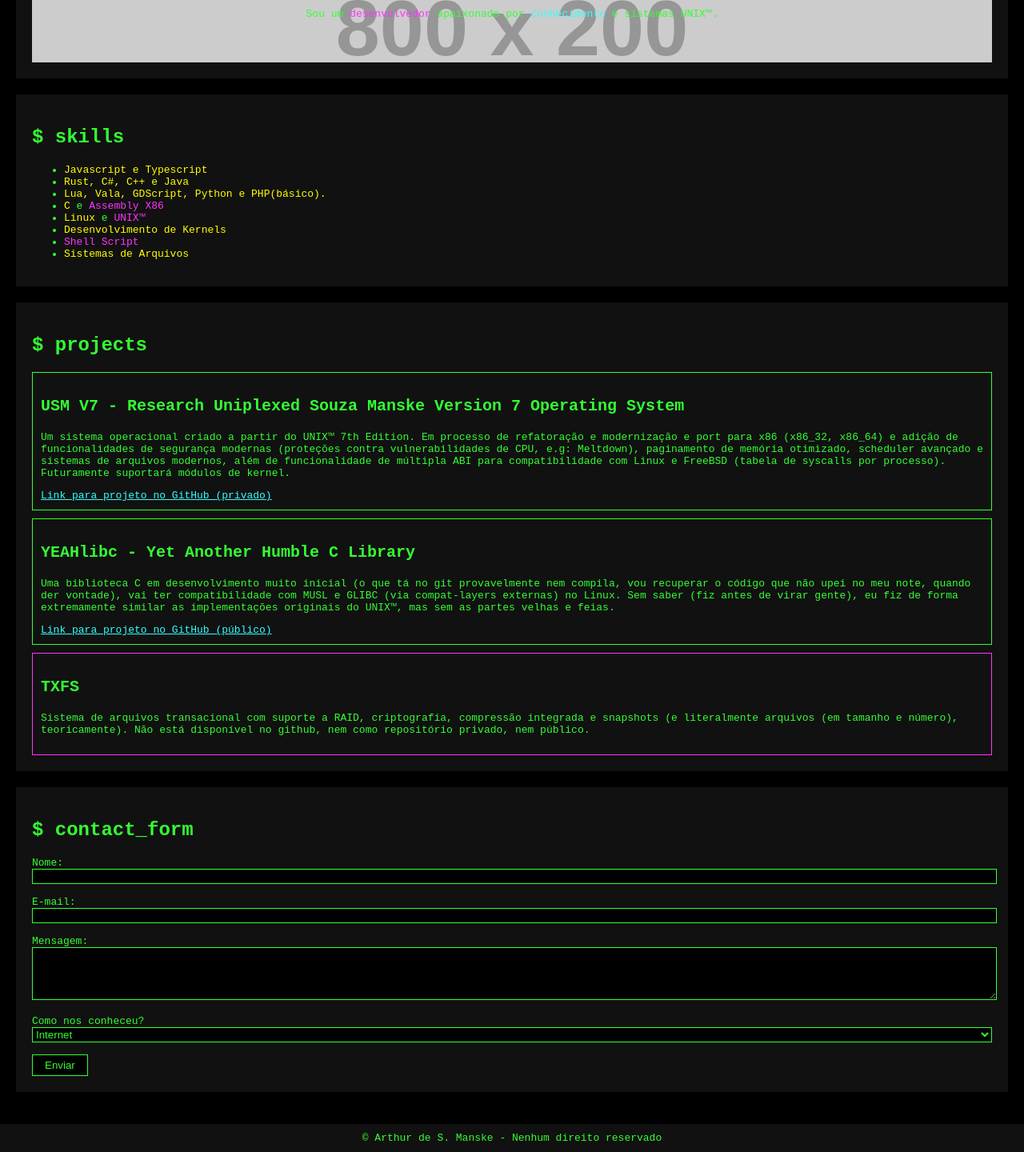
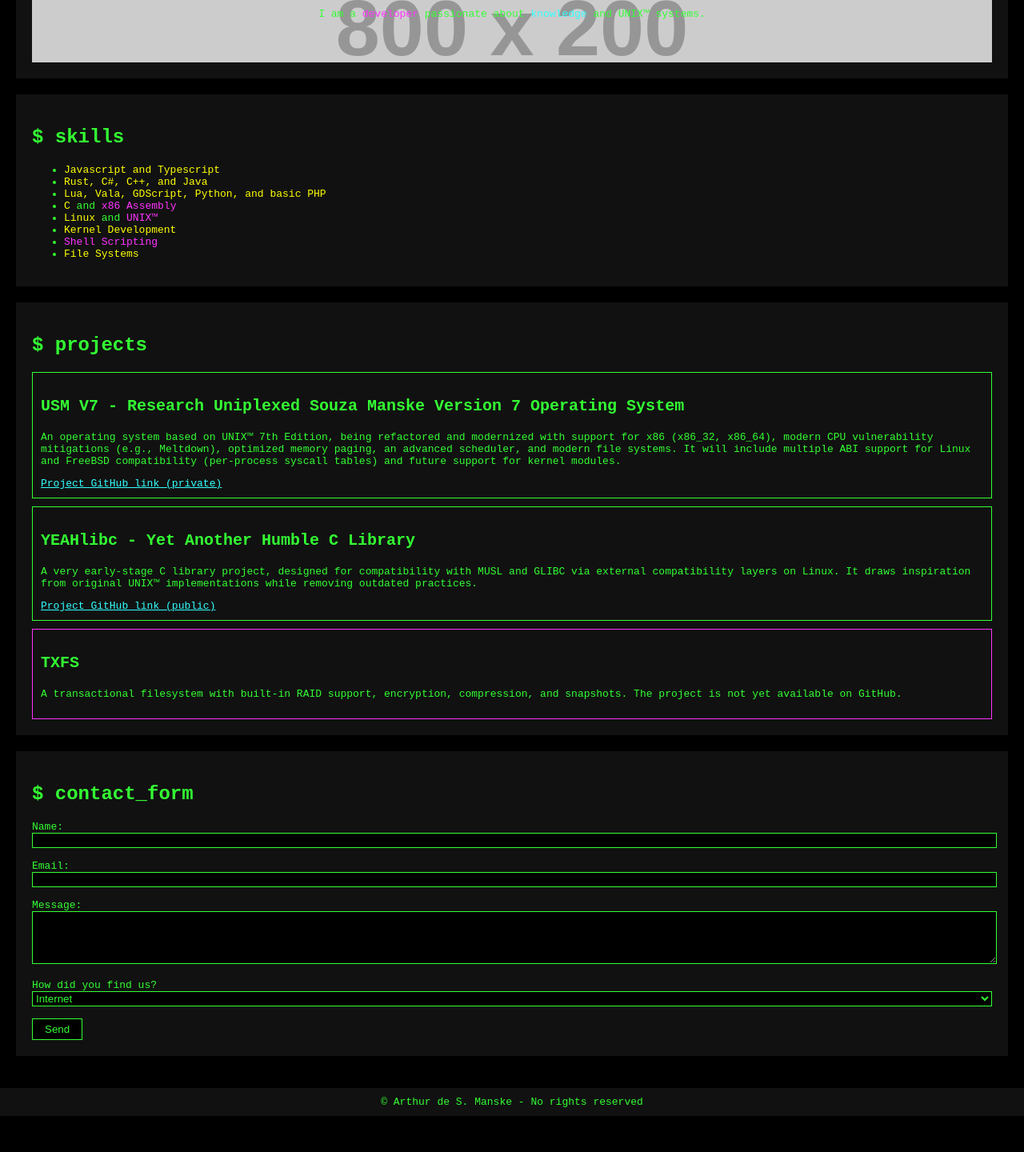
Before and after one commit to arthur-manske/UC12-Portofolio, a plain HTML site: page html/index.html in a window 1280 px wide. Shown: the part 217-1657 px from the top of the page at 80% size. After the commit the page ends 1612 px from the top, so only its background shows below. Drawn offline with Linux system fonts and the light colour scheme; placeholder pictures from the web are drawn by us.

Commit message:
UPDATE: English usage

```diff
--- a/html/index.html
+++ b/html/index.html
@@ -4,17 +4,10 @@
 <head>
     <meta charset="UTF-8">
     <meta name="viewport" content="width=device-width, initial-scale=1.0">
-    <title>melhor portifolio do universo</title>
+    <title> Arthur's Portofolio </title>
 </head>
 
 <body style="margin: 0; font-family: monospace; background-color: #000; color: #33ff33;">
-    <!--
-        *
-        * Header de navegação interna, somente
-        * Ficou meio(bem) confuso por causa do CSS Inline
-        * Mas aconteceu no código todo.
-        *
-    -->
     <header style="position: fixed; top: 0; left: 0; width: 100%; background-color: #111; padding: 10px; z-index: 100;">
         <nav style="text-align: center;">
             <a href="#intro" style="color: #33ff33; margin: 0 10px; text-decoration: none;">[Intro]</a>
@@ -26,25 +19,23 @@
 
     <main style="margin-top: 70px; padding: 20px;">
         <section id="intro" style="background-color: #111; padding: 20px; margin-bottom: 20px;">
-            <div
-                style="background-image: url('https://via.placeholder.com/800x200'); background-size: cover; padding: 40px;">
+            <div style="background-image: url('https://via.placeholder.com/800x200'); background-size: cover; padding: 40px;">
                 <h1 style="text-align: center; font-size: 28px;">Arthur de S. Manske</h1>
-                <p style="text-align: center;">Sou um <span style="color: #ff33ff;">desenvolvedor</span> apaixonado por
-                    <span style="color: #33ffff;">conhecimento</span> e sistemas UNIX&trade;.</p>
+                <p style="text-align: center;">I am a <span style="color: #ff33ff;">developer</span> passionate about <span style="color: #33ffff;">knowledge</span> and UNIX&trade; systems.</p>
             </div>
         </section>
 
-        <section id="skills"style="background-color: #111; padding: 20px; margin-bottom: 20px;">
+        <section id="skills" style="background-color: #111; padding: 20px; margin-bottom: 20px;">
             <h2 style="font-size: 24px; text-align: left;">$ skills</h2>
             <ul>
-                <li><span style="color: #ffff00;">Javascript e Typescript</span></li>
-                <li><span style="color: #ffff00;">Rust, C#, C++ e Java </span></li>
-                <li><span style="color: #ffff00;">Lua, Vala, GDScript, Python e PHP(básico). </span></li>
-                <li><span style="color: #ffff00;">C</span> e <span style="color: #ff33ff;">Assembly X86</span></li>
-                <li><span style="color: #ffff00;">Linux</span> e <span style="color: #ff33ff;">UNIX&trade;</span></li>
-                <li><span style="color: #ffff00;">Desenvolvimento de Kernels</span></li>
-                <li><span style="color: #ff33ff;">Shell Script</span></li>
-                <li><span style="color: #ffff00;">Sistemas de Arquivos</span></li>
+                <li><span style="color: #ffff00;">Javascript and Typescript</span></li>
+                <li><span style="color: #ffff00;">Rust, C#, C++, and Java</span></li>
+                <li><span style="color: #ffff00;">Lua, Vala, GDScript, Python, and basic PHP</span></li>
+                <li><span style="color: #ffff00;">C</span> and <span style="color: #ff33ff;">x86 Assembly</span></li>
+                <li><span style="color: #ffff00;">Linux</span> and <span style="color: #ff33ff;">UNIX&trade;</span></li>
+                <li><span style="color: #ffff00;">Kernel Development</span></li>
+                <li><span style="color: #ff33ff;">Shell Scripting</span></li>
+                <li><span style="color: #ffff00;">File Systems</span></li>
             </ul>
         </section>
 
@@ -52,74 +43,49 @@
             <h2 style="font-size: 24px; text-align: left;">$ projects</h2>
 
             <div style="border: 1px solid #33ff33; padding: 10px; margin-bottom: 10px;">
-                <h3 style="font-size: 20px;"> USM V7 - Research Uniplexed Souza Manske Version 7 Operating System </h3>
-                <p> Um sistema operacional criado a partir do UNIX&trade; 7th Edition. Em processo de refatoração e
-                    modernização e port para x86 (x86_32, x86_64) e adição de funcionalidades de segurança modernas
-                    (proteções contra vulnerabilidades de CPU, e.g: Meltdown), paginamento de memória otimizado,
-                    scheduler avançado e sistemas de arquivos modernos, além de funcionalidade de múltipla ABI para
-                    compatibilidade com Linux e FreeBSD (tabela de syscalls por processo). Futuramente suportará módulos
-                    de kernel. </p>
-                <a href="https://github.com/arthur-manske/usmv7" style="color: #33ffff;">Link para projeto no GitHub
-                    (privado) </a>
+                <h3 style="font-size: 20px;">USM V7 - Research Uniplexed Souza Manske Version 7 Operating System</h3>
+                <p>An operating system based on UNIX&trade; 7th Edition, being refactored and modernized with support for x86 (x86_32, x86_64), modern CPU vulnerability mitigations (e.g., Meltdown), optimized memory paging, an advanced scheduler, and modern file systems. It will include multiple ABI support for Linux and FreeBSD compatibility (per-process syscall tables) and future support for kernel modules.</p>
+                <a href="https://github.com/arthur-manske/usmv7" style="color: #33ffff;">Project GitHub link (private)</a>
             </div>
 
             <div style="border: 1px solid #33ff33; padding: 10px; margin-bottom: 10px;">
-                <h3 style="font-size: 20px;"> YEAHlibc - Yet Another Humble C Library </h3>
-                <p> Uma biblioteca C em desenvolvimento muito inicial (o que tá no git provavelmente nem compila, vou
-                    recuperar o código que não upei no meu note, quando der vontade), vai ter compatibilidade com MUSL e
-                    GLIBC (via compat-layers externas) no Linux. Sem saber (fiz antes de virar gente), eu fiz de forma
-                    extremamente similar as implementações originais do UNIX&trade;, mas sem as partes velhas e feias.
-                </p>
-                <a href="https://github.com/arthur-manske/yeah-libc" style="color: #33ffff;">Link para projeto no GitHub
-                    (público) </a>
+                <h3 style="font-size: 20px;">YEAHlibc - Yet Another Humble C Library</h3>
+                <p>A very early-stage C library project, designed for compatibility with MUSL and GLIBC via external compatibility layers on Linux. It draws inspiration from original UNIX&trade; implementations while removing outdated practices.</p>
+                <a href="https://github.com/arthur-manske/yeah-libc" style="color: #33ffff;">Project GitHub link (public)</a>
             </div>
 
             <div style="border: 1px solid #ff33ff; padding: 10px;">
                 <h3 style="font-size: 20px;">TXFS</h3>
-                <p>Sistema de arquivos transacional com suporte a RAID, criptografia, compressão integrada e snapshots
-                    (e literalmente arquivos (em tamanho e número), teoricamente). Não está disponível no github, nem
-                    como repositório privado, nem público.</p>
+                <p>A transactional filesystem with built-in RAID support, encryption, compression, and snapshots. The project is not yet available on GitHub.</p>
             </div>
         </section>
 
         <section id="contact" style="background-color: #111; padding: 20px; margin-bottom: 20px;">
             <h2 style="font-size: 24px; text-align: left;">$ contact_form</h2>
             <form action="#" method="post">
-                <label for="nome">Nome:</label><br>
-                <input type="text" id="nome" name="nome" required
-                    style="width: 100%; background-color: #000; color: #33ff33; border: 1px solid #33ff33;"><br><br>
+                <label for="name">Name:</label><br>
+                <input type="text" id="name" name="name" required style="width: 100%; background-color: #000; color: #33ff33; border: 1px solid #33ff33;"><br><br>
 
-                <label for="email">E-mail:</label><br>
-                <input type="email" id="email" name="email" required
-                    style="width: 100%; background-color: #000; color: #33ff33; border: 1px solid #33ff33;"><br><br>
+                <label for="email">Email:</label><br>
+                <input type="email" id="email" name="email" required style="width: 100%; background-color: #000; color: #33ff33; border: 1px solid #33ff33;"><br><br>
 
-                <label for="mensagem">Mensagem:</label><br>
-                <textarea id="mensagem" name="mensagem" rows="4"
-                    style="width: 100%; background-color: #000; color: #33ff33; border: 1px solid #33ff33;"></textarea><br><br>
+                <label for="message">Message:</label><br>
+                <textarea id="message" name="message" rows="4" style="width: 100%; background-color: #000; color: #33ff33; border: 1px solid #33ff33;"></textarea><br><br>
 
-                <label for="como">Como nos conheceu?</label><br>
-                <select id="como" name="como" required
-                    style="width: 100%; background-color: #000; color: #33ff33; border: 1px solid #33ff33;">
-                    <option value="trend"> Internet </option>
-                    <option value="friend">Amigo</option>
-                    <option value="known-enemy"> Inimigo conhecido </option>
-                    <option value="where-the-bad-folks-go-when-they-die"> No lago de fogo </option>
-                    <option value="other">Outro</option>
+                <label for="referrer">How did you find us?</label><br>
+                <select id="referrer" name="referrer" required style="width: 100%; background-color: #000; color: #33ff33; border: 1px solid #33ff33;">
+                    <option value="trend">Internet</option>
+                    <option value="friend">Friend</option>
+                    <option value="other">Other</option>
                 </select><br><br>
 
-                <input type="submit" value="Enviar"
-                    style="background-color: #000; color: #33ff33; border: 1px solid #33ff33; padding: 5px 15px;">
+                <input type="submit" value="Send" style="background-color: #000; color: #33ff33; border: 1px solid #33ff33; padding: 5px 15px;">
             </form>
         </section>
     </main>
 
-    <!--
-        *
-        * Nenhum direito foi reservado mesmo
-        *
-    -->
     <footer style="background-color: #111; padding: 10px; text-align: center;">
-        &copy; Arthur de S. Manske - Nenhum direito reservado
+        &copy; Arthur de S. Manske - No rights reserved
     </footer>
 </body>
 </html>
```
